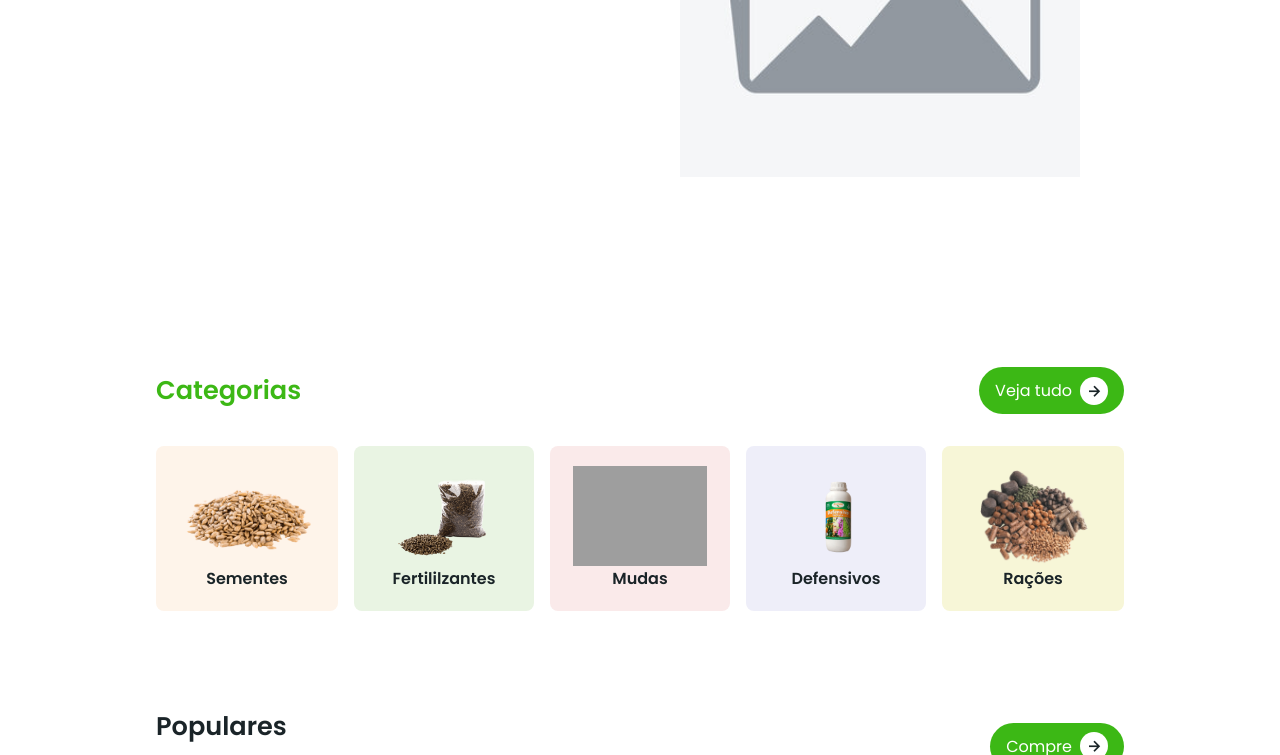
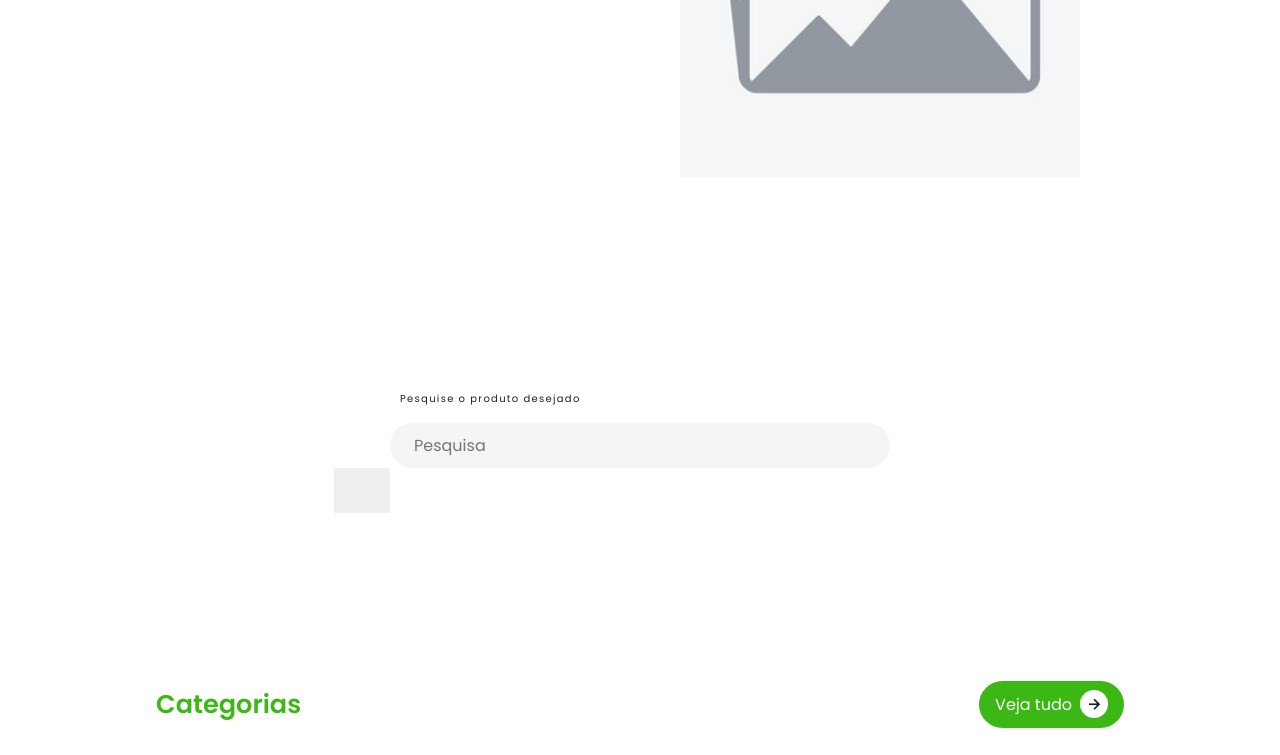
Before and after one commit to MaiaThePig/acesso-rural, a plain HTML site: page index.html in a window 1280 px wide. Shown: the part 345-1100 px from the top of the page. Drawn offline with nearby package versions, Linux system fonts and the light colour scheme; grey boxes are pictures that could not be loaded.

Commit message:
Add files via upload

```diff
--- a/index.html
+++ b/index.html
@@ -11,13 +11,8 @@
 
   <!-- conexao com css-->
   <link rel="stylesheet" href="styles.css">
-
-  <!-- icones social css-->
-  <link rel="stylesheet"
-  href="https://cdn.jsdelivr.net/npm/boxicons@latest/css/boxicons.min.css">
-
-  <!-- swipper css-->
-  <link rel="stylesheet" href="https://cdn.jsdelivr.net/npm/swiper@11/swiper-bundle.min.css" />
+  <link rel="stylesheet" href="https://cdn.jsdelivr.net/npm/boxicons@latest/css/boxicons.min.css">
+  <link rel="stylesheet" href="https://cdn.jsdelivr.net/npm/swiper@11/swiper-bundle.min.css"/>
 
 </head>
 <body>
@@ -75,8 +70,18 @@
     </div>
     <div class="swiper-button-next"></div>
     <div class="swiper-button-prev"></div>
+  </section>
 
-  </section>
+<div class="wrapper">
+  <div class="label">Pesquise o produto desejado</div>
+  <div class="searchbar">
+    <input id="searchQueryInput" type="text" name="searchQueryInput" placeholder="Pesquisa" value=""/>
+    <button id="searchQuerySubmit" type="submit" name="searchQuerySubmit">
+        <svg style="width: 24px; height: 10px;" viewBox="0 0 24 24"><path fill="#666666"/>
+          </svg>
+  </div>
+</div>
+
 
   <!--Categorias-->
   <section class="categories" id="categories">
--- a/searchbar.js
+++ b/searchbar.js
@@ -1,6 +1,6 @@
 function startSearchBar(){
     const searchInput = document.getElementById('search');
-    const productItems = document.querySelectorAll('.product-item');
+    const productItems = document.querySelectorAll('products-container');
 
     searchInput.addEventListener('input', () => {
         const query = searchInput.value.toLowerCase();
--- a/styles.css
+++ b/styles.css
@@ -265,6 +265,53 @@ header {
 .box5{
     background: #f7f6d7;
 }
+/* PESQUISA */
+.wrapper{
+    width: 100%;
+    max-width: 31.25rem;
+    margin: 6rem auto;
+}
+
+.label{
+    font-size: 0.625rem;
+    font-weight: 400;
+    letter-spacing: +1.3px;
+    margin-bottom: 1rem;
+    font-family: 'Poppins', sans-serif;
+    margin-left: 10px;
+}
+
+.searchBar{
+    width: 100%;
+    display: flex;
+    flex-direction: row;
+    align-items: center;
+}
+
+#searchQueryInput{
+    width: 100%;
+    height: 2.8rem;
+    background-color: #f5f5f5;
+    outline: none;
+    border: none;
+    border-radius: 1.625rem;
+    padding: 0 3.5rem 0 1.5rem;
+    font-size: 1rem;
+}
+
+#searchQuerySubmit{
+    width: 3.5rem;
+    height: 2.8rem;
+    margin-left: -3.5rem;
+    background-color: none;
+    border: none;
+    outline:none;
+}
+
+#searchQuerySubmit:hover{
+    cursor:pointer;
+}
+
 
 /* PRODUTOS */
 .products{
```
